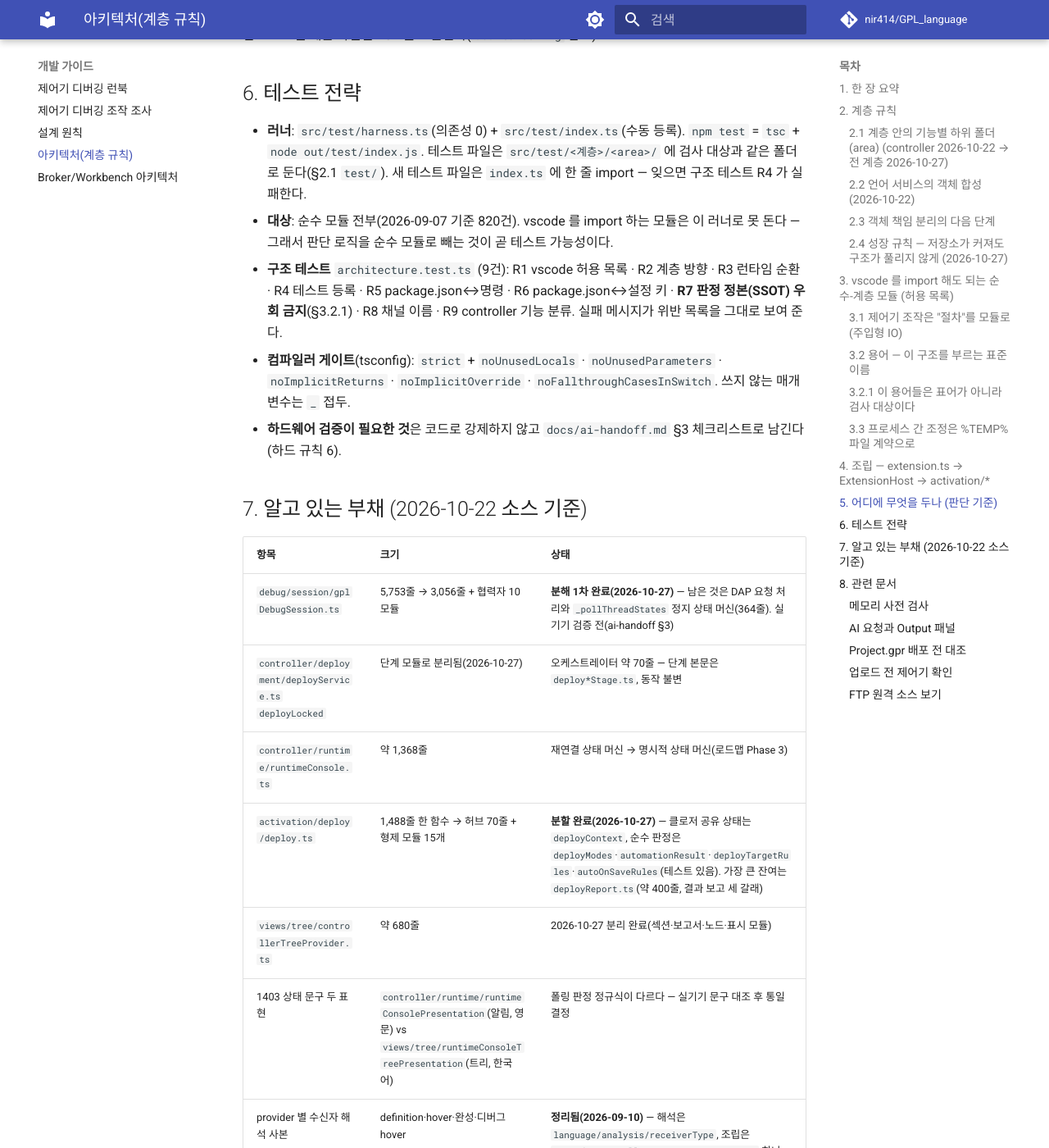
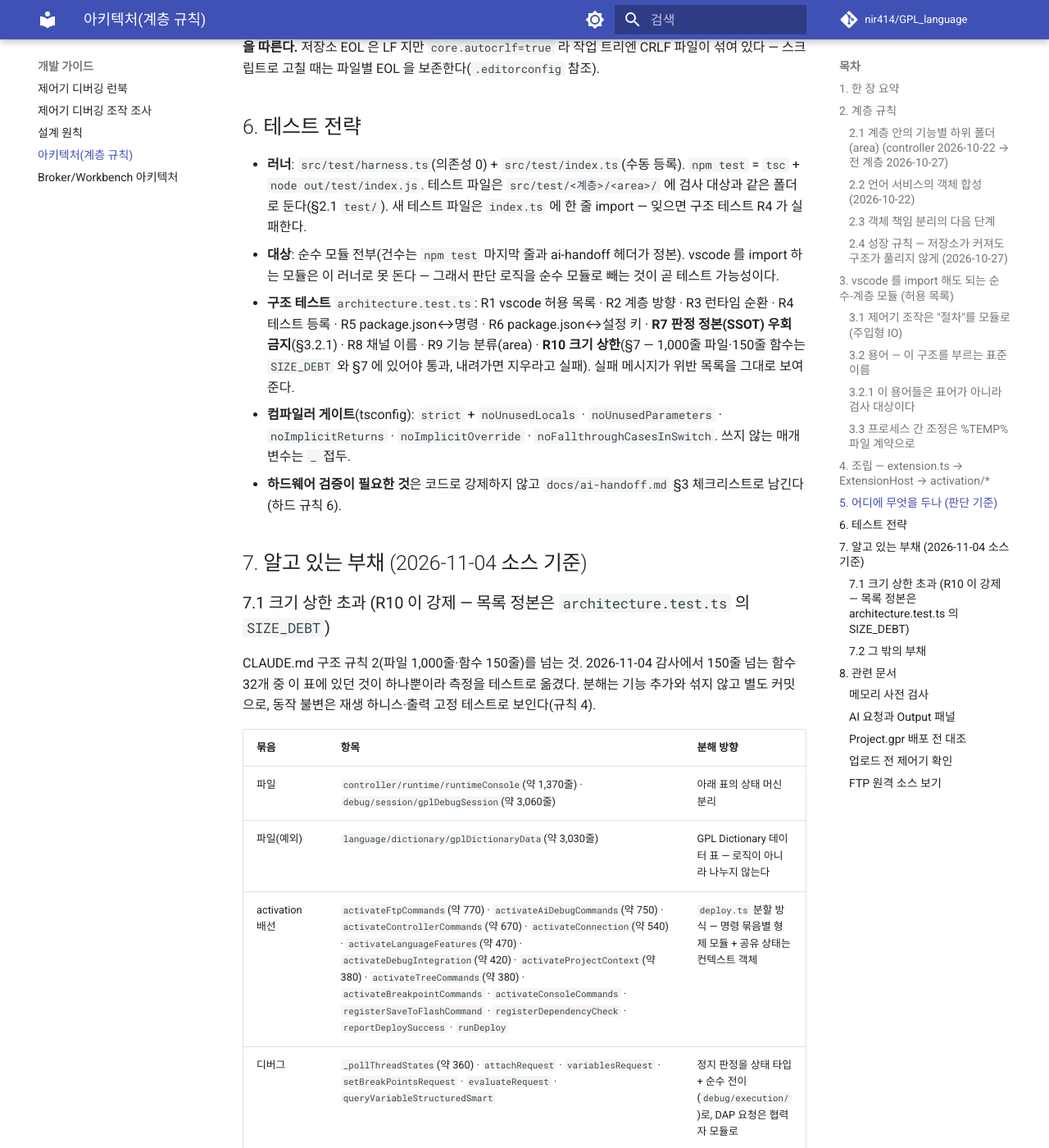
Before and after one commit to nir414/GPL_language, an MkDocs documentation site: the page built from docs/development/architecture.md, in a window 1280 px wide and 1400 px high, scrolled down 16115 px. Shown: the whole window at 82% size. Built offline with MkDocs 1.6.1 and Material for MkDocs 9.7.7, drawn with Linux system fonts in a browser that asks for light colours; comment, search, counter and statistics services are not loaded; some of the changed text lies outside the part shown.

Commit message:
test+docs(rules): 크기 상한을 구조 테스트 R10 으로 강제, 감사로 드러난 문서 낡음 정리
- architecture.test R10: 1,000줄 파일·150줄 이름 있는 함수는 SIZE_DEBT 와 architecture.md §7 에 있어야 통과,
  상한 아래로 내려가면 지우라고 실패(TypeScript AST 로 측정)
- architecture.md §7.1 크기 부채 표(감사 시 150줄 초과 32개 중 표에 있던 것 1개) · §7.2 상태 머신 플래그 서술 ·
  SSOT 후보(포트 리터럴·STATUS 제거 정규식 5벌·Show Thread 조립 6곳·getConfiguration 74곳) · 허용 목록 개수(views 4·debug 3) ·
  메모리 측정값 정본 문단 · §6 R10
- ai-handoff §1 안내(GK~GT)·아카이브 표(2026-10 = EF~GJ 58건)·인덱스 순서
- CLAUDE.md: scripts/dev 하니스, 규칙 2 가 R10 으로 강제됨

Co-Authored-By: Claude Opus 5.5 <noreply@anthropic.com>

```diff
--- a/docs/development/architecture.md
+++ b/docs/development/architecture.md
@@ -64,11 +64,11 @@ flowchart BT
 | `config.ts` | 설정 값 정규화 단일 출처, `EXTENSION_VERSION` | `language` | 허용 |
 | `controller/` | 제어기 축 — 소켓·명령 정책·응답 파서·배포 파이프라인(업로드 진행 집계 `uploadProgress` 포함)·잠금·중단점·상태 판정·AI 정책 | `project`, `util`, `log` | 허용 목록 9개만 (아래 §3) |
 | `language/vscode/` | `SymbolCache` 조립·워크스페이스 소스 로딩·VS Code 완성/문서 표현 | `language`, `project`, `util`, `config` | 허용(접착 계층) |
-| `debug/` | DAP 어댑터(`gplDebugSession`)·구성 provider·정지/스텝 판정·launch.json 편집 | `controller`, `project`, `language`, `util` | 허용 목록 2개만 |
-| `views/` | 트리·상태바·대시보드와 그 표시 규칙 | `controller`, `util`, `config` | 허용 목록 3개만 |
+| `debug/` | DAP 어댑터(`gplDebugSession`)·구성 provider·정지/스텝 판정·launch.json 편집 | `controller`, `project`, `language`, `util` | 허용 목록 3개만 |
+| `views/` | 트리·상태바·대시보드와 그 표시 규칙 | `controller`, `util`, `config` | 허용 목록 4개만 |
 | `providers/` | VS Code 언어 provider 구현 13종 + 공용 대응표(`symbolKinds`: 개요 분류 → `SymbolKind`, R7 정본) | `language`, `project`, `util`, `config`, `language/vscode` | 전부 허용(접착 계층) |
 | `activation/` | 명령 그룹별 `activateXxx(host)` + `ExtensionHost` + 공용 제어기 조작(`controllerOps`) | 위 전부 | 전부 허용(접착 계층) |
-| `extension.ts` | `activate()`/`deactivate()` — 배선만(195줄) | 전부 | 허용 |
+| `extension.ts` | `activate()`/`deactivate()` — 배선만 | 전부 | 허용 |
 | `test/` | Node 단독 러너(`harness.ts`) + 순수 모듈 테스트 + 구조 테스트 | 전부 | **금지** (러너가 vscode 없이 돈다) |
 
 같은 계층 안의 import 는 항상 허용된다. `import type` 도 방향 규칙을 따른다(설계상의 의존이므로) —
@@ -254,7 +254,7 @@ refresh는 직렬 실행하고 진행 중 추가 요청을 후속 갱신으로
 | `controller/projects/projectPicker` · `gprSyncCommand` | QuickPick·WorkspaceEdit·FileSystemWatcher 를 쓰는 명령 래퍼 — 규칙은 `projectPickerCore`·`project/gpr/gprSync`·`project/gpr/gprFolderSync`(순수) |
 | `debug/session/gplDebugSession` · `activateDebug` · `attachPreflight` | DAP 세션 자체(`vscode.debug`)·구성 provider·Attach 전 배포/정지 절차(모달·출력 채널) |
 | `project/sources/projectFileScope` · `promoteSourceCommand` | `workspace.findFiles`·명령 등록 |
-| `views/*` 3개 | TreeDataProvider·StatusBarItem·WebviewPanel — 표시 규칙은 `treeFormat`·`runtimeConsoleTreePresentation`·`refreshThrottle`·`compileStaleBadge`·`uploadProgressBar`(순수) |
+| `views/*` 4개 (`connectionStatusBar`·`controllerDashboardPanel`·`controllerTreeProvider`·`treeItems`) | TreeDataProvider·TreeItem·StatusBarItem·WebviewPanel — 표시 규칙은 `treeFormat`·`runtimeConsoleTreePresentation`·`refreshThrottle`·`threadRefreshScheduler`·`compileStaleBadge`·`uploadProgressBar`(순수) |
 | `controller/automation/exportAgentSetup` · `log/liveLogTerminal` | 파일 대화상자·터미널 |
 | `config` · `extension` | 루트 모듈 |
 
@@ -414,31 +414,50 @@ R1·R2·R3 이 이미 강제한다. 그러나 **단일 진실 공급원(SSOT, Si
 - **러너**: `src/test/harness.ts`(의존성 0) + `src/test/index.ts`(수동 등록). `npm test` = `tsc` + `node out/test/index.js`.
   테스트 파일은 `src/test/<계층>/<area>/` 에 검사 대상과 같은 폴더로 둔다(§2.1 `test/`).
   새 테스트 파일은 `index.ts` 에 한 줄 import — 잊으면 구조 테스트 R4 가 실패한다.
-- **대상**: 순수 모듈 전부(2026-09-07 기준 820건). vscode 를 import 하는 모듈은 이 러너로 못 돈다 — 그래서
+- **대상**: 순수 모듈 전부(건수는 `npm test` 마지막 줄과 ai-handoff 헤더가 정본). vscode 를 import 하는 모듈은 이 러너로 못 돈다 — 그래서
   판단 로직을 순수 모듈로 빼는 것이 곧 테스트 가능성이다.
-- **구조 테스트** `architecture.test.ts` (9건): R1 vscode 허용 목록 · R2 계층 방향 · R3 런타임 순환 · R4 테스트 등록 ·
-  R5 package.json↔명령 · R6 package.json↔설정 키 · **R7 판정 정본(SSOT) 우회 금지**(§3.2.1) · R8 채널 이름 · R9 controller 기능 분류.
+- **구조 테스트** `architecture.test.ts`: R1 vscode 허용 목록 · R2 계층 방향 · R3 런타임 순환 · R4 테스트 등록 ·
+  R5 package.json↔명령 · R6 package.json↔설정 키 · **R7 판정 정본(SSOT) 우회 금지**(§3.2.1) · R8 채널 이름 · R9 기능 분류(area) ·
+  **R10 크기 상한**(§7 — 1,000줄 파일·150줄 함수는 `SIZE_DEBT` 와 §7 에 있어야 통과, 내려가면 지우라고 실패).
   실패 메시지가 위반 목록을 그대로 보여 준다.
 - **컴파일러 게이트**(tsconfig): `strict` + `noUnusedLocals` · `noUnusedParameters` · `noImplicitReturns` ·
   `noImplicitOverride` · `noFallthroughCasesInSwitch`. 쓰지 않는 매개변수는 `_` 접두.
 - **하드웨어 검증이 필요한 것**은 코드로 강제하지 않고 `docs/ai-handoff.md` §3 체크리스트로 남긴다(하드 규칙 6).
 
-## 7. 알고 있는 부채 (2026-10-22 소스 기준)
+## 7. 알고 있는 부채 (2026-11-04 소스 기준)
+
+### 7.1 크기 상한 초과 (R10 이 강제 — 목록 정본은 `architecture.test.ts` 의 `SIZE_DEBT`)
+
+CLAUDE.md 구조 규칙 2(파일 1,000줄·함수 150줄)를 넘는 것. 2026-11-04 감사에서 150줄 넘는 함수 32개 중 이 표에 있던 것이
+하나뿐이라 측정을 테스트로 옮겼다. 분해는 기능 추가와 섞지 않고 별도 커밋으로, 동작 불변은 재생 하니스·출력 고정 테스트로 보인다(규칙 4).
+
+| 묶음 | 항목 | 분해 방향 |
+| --- | --- | --- |
+| 파일 | `controller/runtime/runtimeConsole`(약 1,370줄) · `debug/session/gplDebugSession`(약 3,060줄) | 아래 표의 상태 머신 분리 |
+| 파일(예외) | `language/dictionary/gplDictionaryData`(약 3,030줄) | GPL Dictionary 데이터 표 — 로직이 아니라 나누지 않는다 |
+| activation 배선 | `activateFtpCommands`(약 770) · `activateAiDebugCommands`(약 750) · `activateControllerCommands`(약 670) · `activateConnection`(약 540) · `activateLanguageFeatures`(약 470) · `activateDebugIntegration`(약 420) · `activateProjectContext`(약 380) · `activateTreeCommands`(약 380) · `activateBreakpointCommands` · `activateConsoleCommands` · `registerSaveToFlashCommand` · `registerDependencyCheck` · `reportDeploySuccess` · `runDeploy` | `deploy.ts` 분할 방식 — 명령 묶음별 형제 모듈 + 공유 상태는 컨텍스트 객체 |
+| 디버그 | `_pollThreadStates`(약 360) · `attachRequest` · `variablesRequest` · `setBreakPointsRequest` · `evaluateRequest` · `queryVariableStructuredSmart` | 정지 판정을 상태 타입 + 순수 전이(`debug/execution/`)로, DAP 요청은 협력자 모듈로 |
+| 제어기 | `attempt`(consoleSocket, 약 280) · `connectInternal`(runtimeConsole, 약 250) · `runCompilePhase`(약 330) · `runUploadAndStopPhase` · `resolveDeployTarget` | 소켓 이벤트 처리기 분리 · 단계 안의 하위 단계 |
+| 언어·provider·뷰 | `parseDocumentUncached`(약 460) · `provideReferences`(약 330) · `provideDefinition` · `provideHover` · `provideFoldingRanges` · `planSourcePromotion` · `buildDiagnosticSnapshotMarkdown` | 문 종류별 순수 단계 · 판정은 `language/analysis` 로 |
+
+### 7.2 그 밖의 부채
 
 | 항목 | 크기 | 상태 |
 | --- | --- | --- |
-| `debug/session/gplDebugSession.ts` | 5,753줄 → 3,056줄 + 협력자 10모듈 | **분해 1차 완료(2026-10-27)** — 남은 것은 DAP 요청 처리와 `_pollThreadStates` 정지 상태 머신(364줄). 실기기 검증 전(ai-handoff §3) |
+| `debug/session/gplDebugSession.ts` | 5,753줄 → 약 3,060줄 + 협력자 10모듈 | **분해 1차 완료(2026-10-27)** — 남은 것은 DAP 요청 처리와 `_pollThreadStates` 정지 상태 머신(플래그 `_pollInFlight`·`_userActionInFlight`·`_pollRetryRequested`·`_pendingAction`·`_pendingContinue*` 조합, §7.1). 실기기 검증 전(ai-handoff §3) |
 | `controller/deployment/deployService.ts` `deployLocked` | 단계 모듈로 분리됨(2026-10-27) | 오케스트레이터 약 70줄 — 단계 본문은 `deploy*Stage.ts`, 동작 불변 |
-| `controller/runtime/runtimeConsole.ts` | 약 1,368줄 | 재연결 상태 머신 → 명시적 상태 머신(로드맵 Phase 3) |
+| `controller/runtime/runtimeConsole.ts` | 약 1,370줄 | 재연결 상태 머신 → 명시적 상태 머신(로드맵 Phase 3). `_state` 는 유니온이지만 전이 함수가 없고 `_isConnected`·`_explicitStop`·`_reconnectStopped`·`disposed` 대입이 13곳에 흩어져 있다 — `runtimeConsoleGuards.decideWatchdogAction` 처럼 순수 `decideReconnect` 로 |
 | `activation/deploy/deploy.ts` | 1,488줄 한 함수 → 허브 70줄 + 형제 모듈 15개 | **분할 완료(2026-10-27)** — 클로저 공유 상태는 `deployContext`, 순수 판정은 `deployModes`·`automationResult`·`deployTargetRules`·`autoOnSaveRules`(테스트 있음). 가장 큰 잔여는 `deployReport.ts`(약 400줄, 결과 보고 세 갈래) |
 | `views/tree/controllerTreeProvider.ts` | 약 680줄 | 2026-10-27 분리 완료(섹션·보고서·노드·표시 모듈) |
 | 1403 상태 문구 두 표현 | `controller/runtime/runtimeConsolePresentation`(알림, 영문) vs `views/tree/runtimeConsoleTreePresentation`(트리, 한국어) | 폴링 판정 정규식이 다르다 — 실기기 문구 대조 후 통일 결정 |
 | provider 별 수신자 해석 사본 | definition·hover·완성·디버그 hover | **정리됨(2026-09-10)** — 해석은 `language/analysis/receiverType`, 조립은 `providers/intellisense/receiverContext` 하나로. R7 이 재발을 막는다 |
-| `providers/navigation/referenceProvider.ts` | 1,187줄 → 432줄 | **분해 완료(2026-10-27)** — 대상 복원·검색 계획·출현 스캔·중복 제거·트레이스 문구는 `language/analysis/reference{Target,Scan,Candidates,Trace}`(vscode 없음, 테스트 있음)로 옮겼고 본문은 그대로다. 동작 동일성은 원본 provider 를 vm 하니스로 돌려 얻은 표본(`referenceScan.test`)과 워크스페이스 검색 경로 대조로 확인 |
+| `providers/navigation/referenceProvider.ts` | 1,187줄 → 432줄 | **파일 분해 완료(2026-10-27)** — 단 `provideReferences` 본문(약 330줄)은 남았다(§7.1) — 대상 복원·검색 계획·출현 스캔·중복 제거·트레이스 문구는 `language/analysis/reference{Target,Scan,Candidates,Trace}`(vscode 없음, 테스트 있음)로 옮겼고 본문은 그대로다. 동작 동일성은 원본 provider 를 vm 하니스로 돌려 얻은 표본(`referenceScan.test`)과 워크스페이스 검색 경로 대조로 확인 |
 | `config.ts` 안의 언어 헬퍼 | `getQualifiedWordAtPosition`·`isInCommentOrString`·`GPL_CONTROL_KEYWORDS` | `language/` 로 옮길 후보(`ciEq` 는 옮겼다) |
 | `controller/protocol/` 의 `gprParser`·`projectSelection`·`sourceCandidates` | `responseParser.ts` 분해(2026-10-27)로 분리됐으나 영역은 그대로 | 제어기 응답이 아니라 프로젝트 판정이므로 `project/` 로 옮길 후보 — 영역 이동은 별도 작업(배럴 경유 importer 갱신 필요) |
 | `SymbolCache` 책임 혼합 | 인덱스·프로젝트 범위·호스트·소스 로더·표현을 독립 모듈로 구성 | **분리 완료(2026-10-22)** — 공개 메서드 28개 유지, 별도 루트 호환 래퍼 없이 내부 import 이동 |
-| `controller-mcp/src/index.js` | 약 2,351줄 | MCP 서버 도구 정의 한 파일 — 별도 하위 프로젝트, 테스트 137건 |
+| `controller-mcp/src/index.js` | 약 2,830줄 | MCP 서버 도구 정의 한 파일 — 별도 하위 프로젝트(R10 측정 밖) |
+| SSOT 후보(2026-11-04 감사) | 기본 포트 1402/1403 리터럴(`controllerConnection`·`reachability` — 정본 `channelNames`) · `<STATUS>` 제거 정규식 5벌(`resourceProbes`·`io/dio`·`errorLogParser`·`threadParser`·`showVariableParser`) · `Show Thread <name>` 조립 6곳 · `getConfiguration` 직접 호출 74곳(`config.ts` 우회) | 하나씩 정본을 세우고 R7 에 한 줄씩 |
+| 루트 예외 | `controller-mcp/`(하위 프로젝트)·`samples/`(F5 개발 호스트 예제) | CLAUDE.md 저장소 구조에 명시된 예외(§2.4) |
 
 ## 8. 관련 문서
 
@@ -449,7 +468,7 @@ R1·R2·R3 이 이미 강제한다. 그러나 **단일 진실 공급원(SSOT, Si
 
 ### 메모리 사전 검사
 
-`controller/diagnostics/memoryGuard.ts`는 Show Memory의 종결 STATUS와 Free 값을 해석해 수준(ok·warning·critical·unknown)을 판정하는 순수 모듈입니다. **경고 전용입니다** — 어느 수준도 Compile/Start/배포를 막지 않습니다(2026-10-26 사용자 결정; 종전 `blockMb` 차단은 실행 중 앱의 런타임 메모리 ~3 MB 때문에 정지 전 값으로 "잘 돌아가는 배포"를 항상 막았습니다). `controllerConnection`은 Compile/Start를 보내기 직전 같은 직렬 큐 슬롯에서 검사해 Output·상태 표시줄·`getLastMemoryCheck()`에 남기고, `deployService`는 업로드 전에도 검사하되 그 값은 "실행 중 메모리 포함" 주석을 달아 `precheckWarnings`에만 넣고, 정지 뒤 Compile 직전 슬롯 측정이 있으면 그것으로 `result.memoryPrecheck`를 덮어씁니다. `memoryGuard.warnMb`(기본 4 MB)·`criticalMb`(기본 2.5 MB, 옛 `blockMb`는 deprecated 대체 읽기)는 현장 보고 기반의 설정 가능한 운영 기준입니다. 측정 실패(unknown)는 경고로 알리고 계속합니다. 삭제·Unload·재시도는 자동 수행하지 않습니다. Upload Only와 구형 MCP 직접 TCP 경로는 이 검사 대상이 아닙니다. 업로드 바이트로 미래 Free를 추정하는 기능과 원격 재귀 크기 집계는 아직 없습니다.
+`controller/diagnostics/memoryGuard.ts`는 Show Memory의 종결 STATUS와 Free 값을 해석해 수준(ok·warning·critical·unknown)을 판정하는 순수 모듈입니다. **경고 전용입니다** — 어느 수준도 Compile/Start/배포를 막지 않습니다(2026-10-26 사용자 결정; 종전 `blockMb` 차단은 실행 중 앱의 런타임 메모리 ~3 MB 때문에 정지 전 값으로 "잘 돌아가는 배포"를 항상 막았습니다). 측정값의 정본은 `controller/diagnostics/memoryReadings.ts`(2026-11-03)다 — 누가 보냈든 `Show Memory` 응답은 내부 송신이 기록하고, 상태 변경 명령·FTP 쓰기가 그 전 측정을 무효화하며, 트리 시스템 정보·상태 표시줄 배지·검사가 같은 값을 읽는다(R7: 문자열로 직접 보내지 않는다). `controllerConnection`은 Compile/Start를 보내기 직전 같은 직렬 큐 슬롯에서 검사하되 측정 뒤 상태 변경이 없고 15 s 안이면 다시 재지 않고, 결과를 Output·`getLastMemoryCheck()`에 남기고, `deployService`는 업로드 전에도 검사하되 그 값은 "실행 중 메모리 포함" 주석을 달아 `precheckWarnings`에만 넣고, 정지 뒤 Compile 직전 슬롯 측정이 있으면 그것으로 `result.memoryPrecheck`를 덮어씁니다. `memoryGuard.warnMb`(기본 4 MB)·`criticalMb`(기본 2.5 MB, 옛 `blockMb`는 deprecated 대체 읽기)는 현장 보고 기반의 설정 가능한 운영 기준입니다. 측정 실패(unknown)는 경고로 알리고 계속합니다. 삭제·Unload·재시도는 자동 수행하지 않습니다. Upload Only와 구형 MCP 직접 TCP 경로는 이 검사 대상이 아닙니다. 업로드 바이트로 미래 Free를 추정하는 기능과 원격 재귀 크기 집계는 아직 없습니다.
 
 사람 화면의 경고 알림은 `controller/diagnostics/memoryNotice.ts`(순수)가 정합니다 — 제어기 IP별 마지막 수준을 기억해 나빠질 때(ok→warning, warning→critical)나 직전 알림 대비 0.5 MB 이상 줄었을 때만 알리고, 한 배포(작업 범위) 안에서는 최대 1회, 지속 상태는 상태 표시줄 항목(`$(warning) Free 2.96 MB`, 클릭 `gpl.controller.showMemoryStatus`)이 맡습니다. AI 결과 필드(`memoryPrecheck`·`precheckWarnings`)는 이 규칙과 무관하게 매번 남습니다.
 
```
Also changed, not shown: CLAUDE.md (+4 -2 lines), docs/ai-handoff.md (+5 -5 lines), 1 other file.
